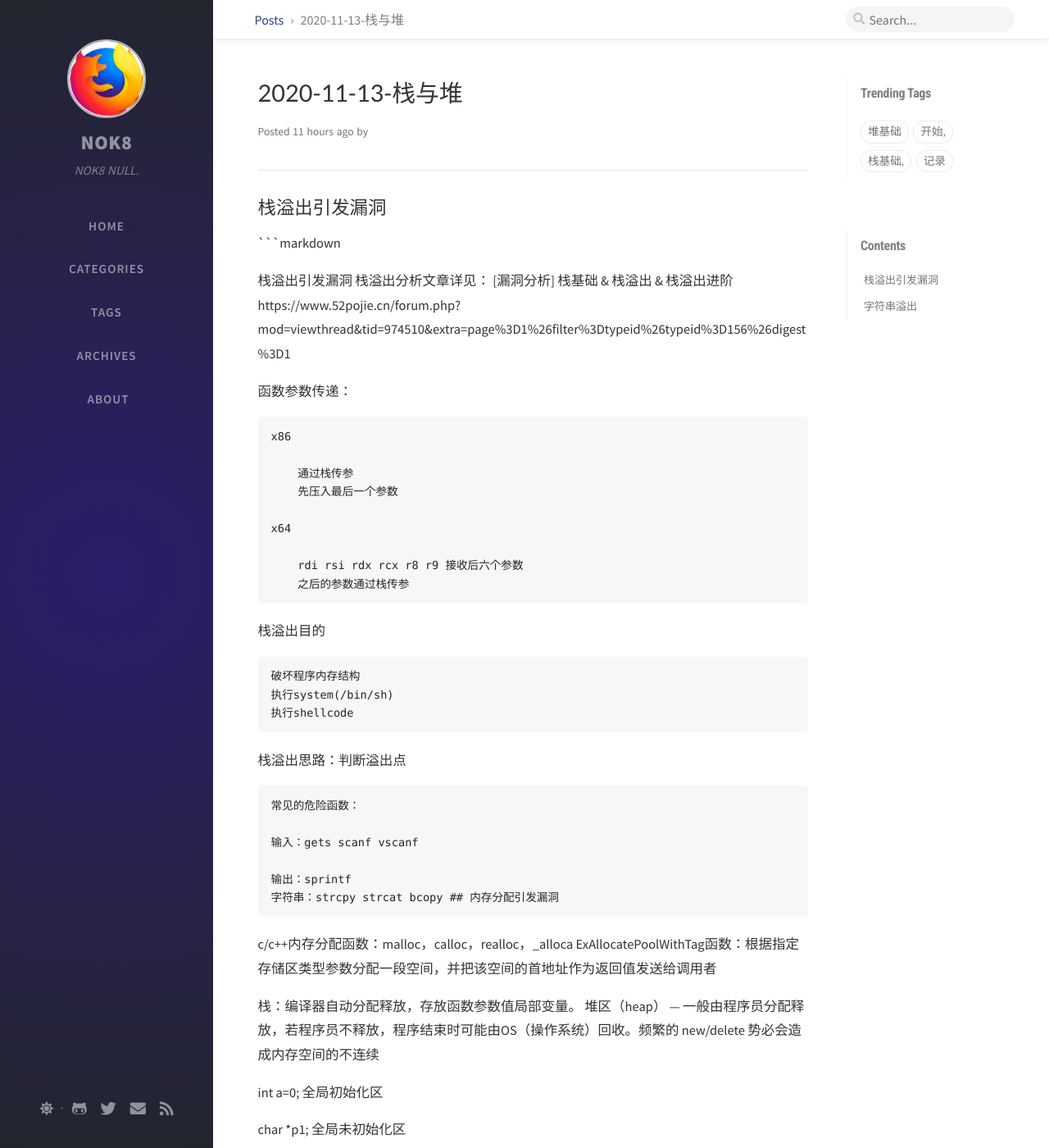
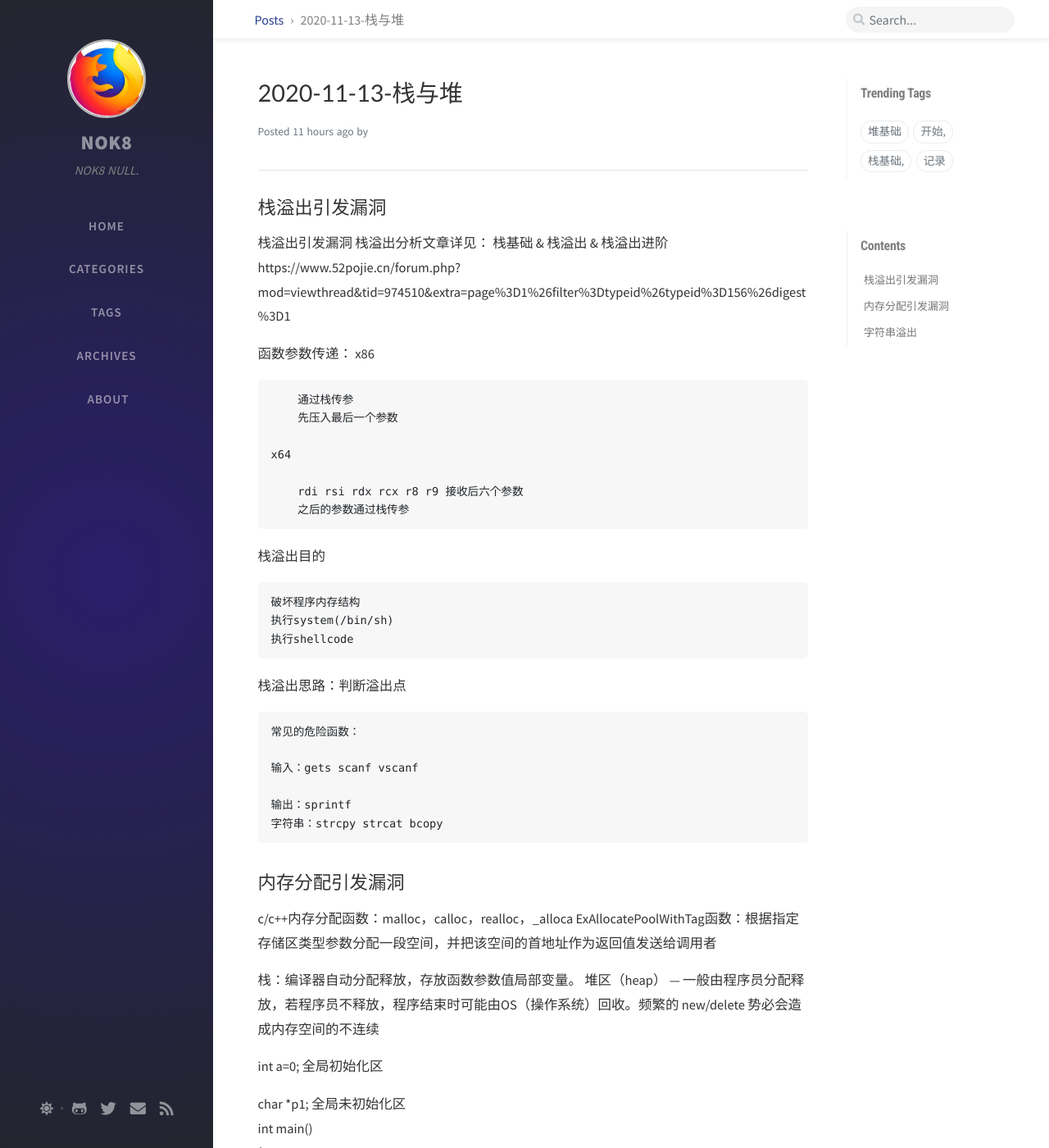
Before and after one commit to NOK8/NOK8.github.io, a Jekyll site: the page built from _posts/二进制/2020-11-13-二进制.md, in a window 1280 px wide and 1400 px high. Shown: the whole window at 82% size. Built offline with Jekyll 4.4.1, drawn with Linux system fonts in a browser that asks for light colours; nearby versions of some CDN libraries; comment, search, counter and statistics services are not loaded.

Commit message:
修改文件: _posts/二进制/2020-11-13-二进制.md

````diff
--- a/_posts/二进制/2020-11-13-二进制.md
+++ b/_posts/二进制/2020-11-13-二进制.md
@@ -36,15 +36,14 @@ ___
 
 ## 栈溢出引发漏洞
 
-```markdown
 
 栈溢出引发漏洞
 栈溢出分析文章详见：
- [漏洞分析] 栈基础 & 栈溢出 & 栈溢出进阶 https://www.52pojie.cn/forum.php?mod=viewthread&tid=974510&extra=page%3D1%26filter%3Dtypeid%26typeid%3D156%26digest%3D1
+栈基础 & 栈溢出 & 栈溢出进阶
+https://www.52pojie.cn/forum.php?mod=viewthread&tid=974510&extra=page%3D1%26filter%3Dtypeid%26typeid%3D156%26digest%3D1
 
 
-函数参数传递：
-
+  函数参数传递：
     x86
 
         通过栈传参
@@ -54,6 +53,7 @@ ___
 
         rdi rsi rdx rcx r8 r9 接收后六个参数
         之后的参数通过栈传参
+
 
 栈溢出目的
 
@@ -69,6 +69,7 @@ ___
 
     输出：sprintf
 	字符串：strcpy strcat bcopy
+
 ## 内存分配引发漏洞
 
 
````
